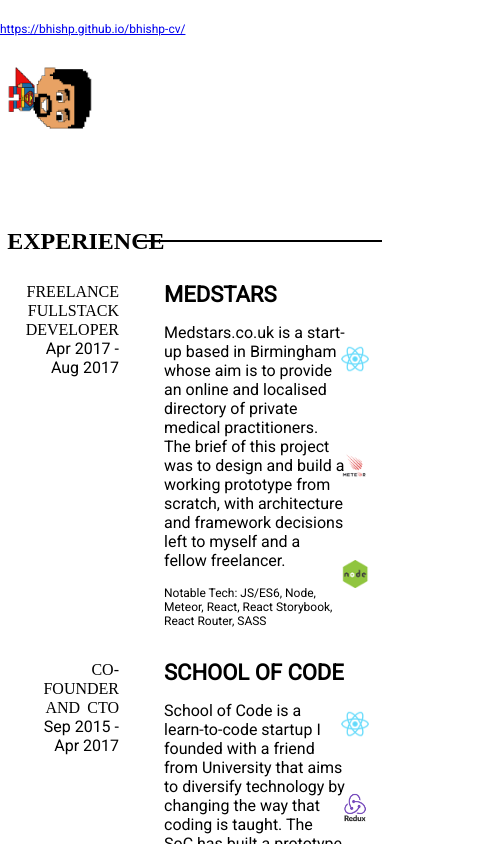
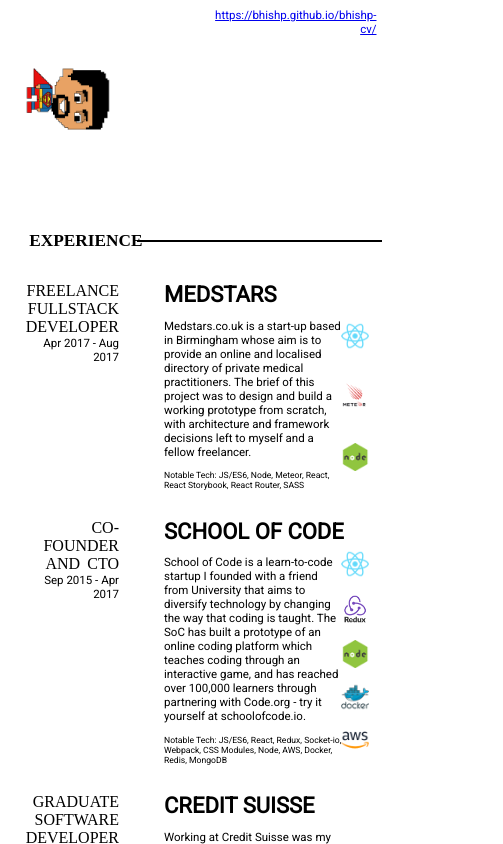
Before and after one commit to bhishp/bhishp-cv, a React (Create React App) app: page / in a window 390 px wide. Shown: the top 844 px of the page, 503 px wide, since content can reach past the window. Built offline with nearby package versions, Linux system fonts and the light colour scheme.

Commit message:
made responsive

```diff
--- a/src/components/CVArticle/CVArticle.css
+++ b/src/components/CVArticle/CVArticle.css
@@ -41,7 +41,7 @@
   width: 90%;
 }
 .Article-footnotes {
-  font-size: 12px;
+  font-size: 0.75rem;
 }
 .Article-icons {
   width: 10%;
--- a/src/components/CVHeader/CVHeader.css
+++ b/src/components/CVHeader/CVHeader.css
@@ -14,13 +14,21 @@
   position: absolute;
   top: -4px;
   right: 13.5px;
-  font-size: 12px;
+  font-size: 1rem;
+  text-align: right;
+}
+
+@media all and (min-width: 600px) {
+  .CVHeader-corner-box { font-size: 0.9rem; }
 }
 
 .CVHeader-headshot-wrapper {
   align-self: center;
-  width: 25%;
+  width: 35%;
   text-align: center;
+}
+@media all and (min-width: 600px) {
+  .CVHeader-headshot-wrapper { width: 25%; }
 }
 .CVHeader-headshot {
   border-radius: 50%;
@@ -31,7 +39,7 @@
 }
 
 .CVHeader-headings {
-  width: 45%;
+  width: 50%;
   font-family: headingfont;
   text-transform: uppercase;
 }
@@ -40,7 +48,7 @@
 }
 
 .CVHeader-name {
-  font-size: 50px;
+  font-size: 3.125rem;
   margin-bottom: -3px;
 }
 .CVHeader-forename {
@@ -52,7 +60,7 @@
 }
 
 .CVHeader-profession {
-  font-size: 29px;
+  font-size: 1.8125rem;
   color: white;
 }
 .CVHeader-profession span:nth-child(even) {
@@ -62,7 +70,7 @@
 
 .CVHeader-personal-information {
   color: white;
-  width: 30%;
+  width: 25%;
   list-style-type: none;
   padding-left: 0;
 }
@@ -70,6 +78,13 @@
   color: white;
   text-decoration: none;
 }
+@media all and (max-width: 600px) {
+  .CVHeader-personal-information {
+    position: absolute;
+    bottom: 0;
+    right: 6px;
+  }
+}
 
 @keyframes CVHeader-headshot-spin {
     from { transform: rotate(0deg); }
--- a/src/index.css
+++ b/src/index.css
@@ -8,10 +8,21 @@
 @value shared: './style/shared.css';
 @value outerspace, havelockblue, quillgray, white, mineshaft from shared;
 
+html {
+  font-size: 11.5px;
+}
+@media all and (min-width: 600px) {
+  html { font-size: 15px; }
+}
+@media all and (min-width: 720px) {
+  html { font-size: 16px; }
+}
+
 body {
   background-color: white;
   color: mineshaft;
   margin: 0;
   padding: 0;
   font-family: 'Roboto', sans-serif;
+  font-size: 1rem;
 }
--- a/src/style/shared.css
+++ b/src/style/shared.css
@@ -9,4 +9,9 @@
 
 @value headingfont: 'Bebas', courier, 'Roboto', sans-serif;
 
+/* responsive breakpoints */
+/*@value sm: 600px;*/
+/*@value md: 600px;*/
+/*@value lg: 720px;*/
+
 /*@value gutterwidth: 10%;*/
```
